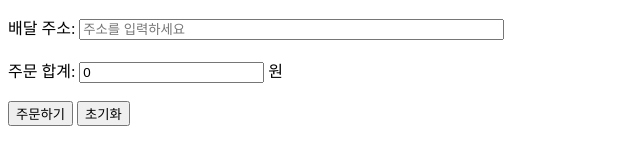
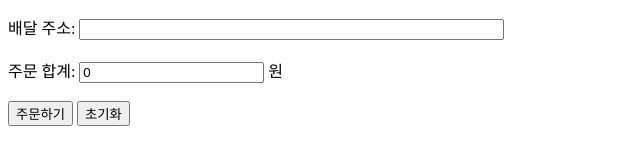
Before and after one commit to a01065855345-hub/yoon_sample, a plain HTML site: page event_order.html in a window 1280 px wide. Shown: the part 298-462 px from the top of the page, 0-640 px from the left. Drawn offline with Linux system fonts and the light colour scheme.

Commit message:
Update event_order.html

```diff
--- a/event_order.html
+++ b/event_order.html
@@ -89,7 +89,7 @@
             </div>
         </div>
 
-        배달 주소: <input type="text" id="addr" size="50" onblur="checkAddress()" placeholder="주소를 입력하세요">
+        배달 주소: <input type="text" id="addr" size="50" onblur="checkAddress()" placeholder="">
         <br><br>
 
         주문 합계: <input type="text" id="total" value="0" readonly> 원
```
